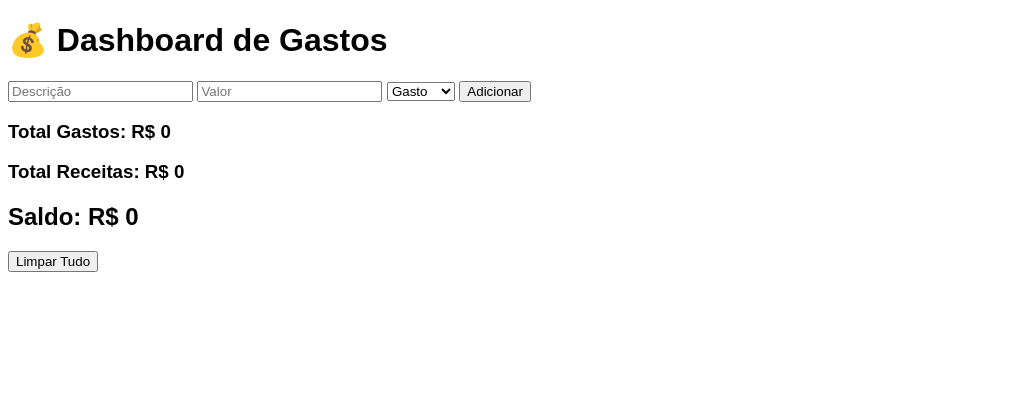
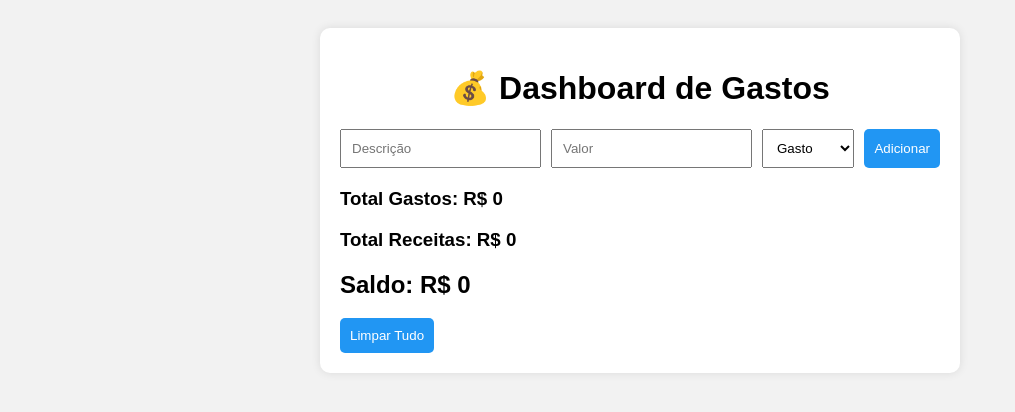
Before and after one commit to alessandroarantes21/DashboardControledeGastos, a plain HTML site: page index.html in a window 1280 px wide. Shown: the whole page, without its empty margins (0-1015 px from the left). Drawn offline with Linux system fonts and the light colour scheme.

Commit message:
Enhance styles for layout and form elements
Added styles for body, container, headings, forms, buttons, lists, and list items.

```diff
--- a/style.css
+++ b/style.css
@@ -1,3 +1,67 @@
 body {
-  font-family: Arial;
+  font-family: Arial, sans-serif;
+  background: #f2f2f2;
+  padding: 20px;
 }
+
+.container {
+  max-width: 600px;
+  margin: auto;
+  background: white;
+  padding: 20px;
+  border-radius: 10px;
+  box-shadow: 0 0 10px rgba(0,0,0,0.1);
+}
+
+h1 {
+  text-align: center;
+}
+
+.form {
+  display: flex;
+  gap: 10px;
+  flex-wrap: wrap;
+}
+
+input, select {
+  padding: 10px;
+  flex: 1;
+}
+
+button {
+  padding: 10px;
+  background: #2196F3;
+  color: white;
+  border: none;
+  cursor: pointer;
+  border-radius: 5px;
+}
+
+button:hover {
+  background: #0b7dda;
+}
+
+ul {
+  list-style: none;
+  padding: 0;
+}
+
+li {
+  display: flex;
+  justify-content: space-between;
+  margin: 5px 0;
+  padding: 10px;
+  border-radius: 5px;
+}
+
+.gasto {
+  background: #ffdddd;
+}
+
+.receita {
+  background: #ddffdd;
+}
+
+.totais {
+  margin-top: 20px;
+}
```
